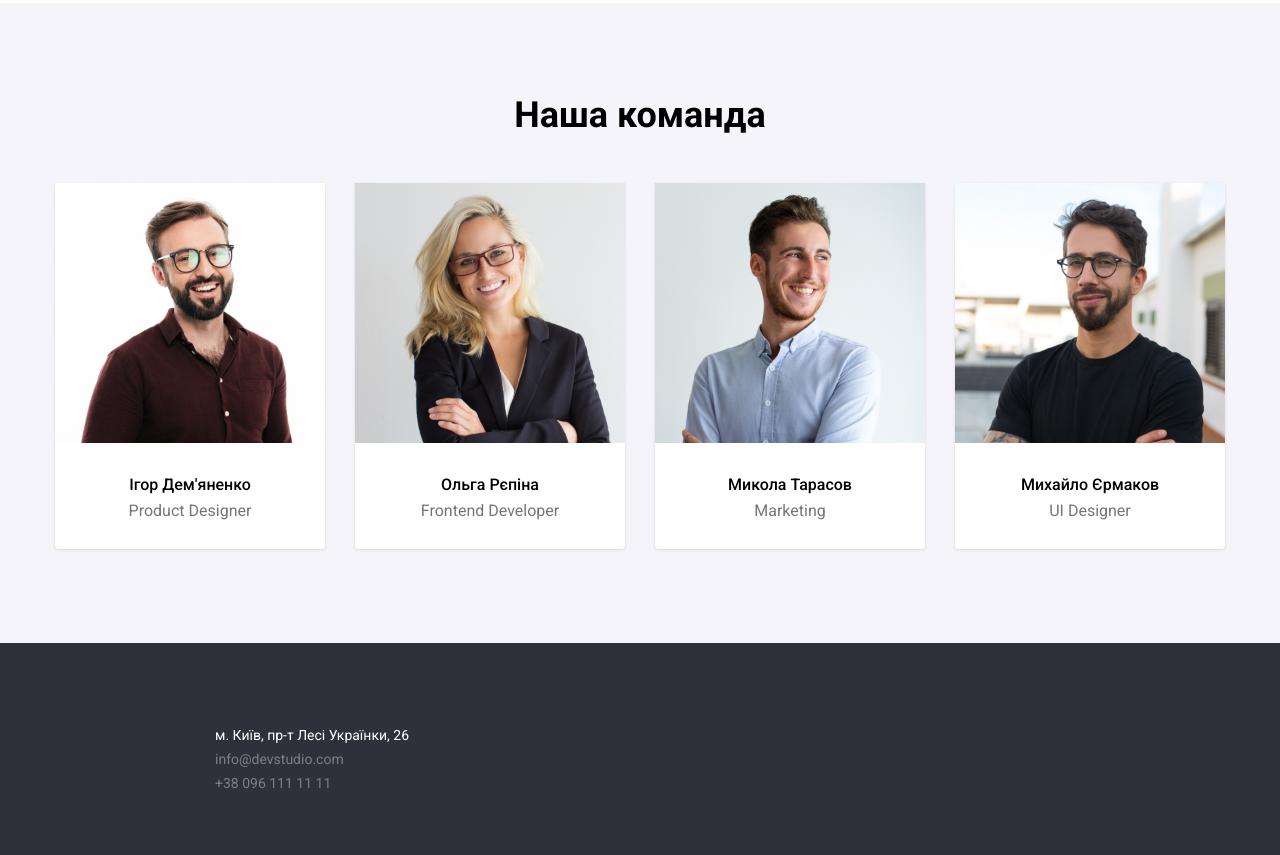
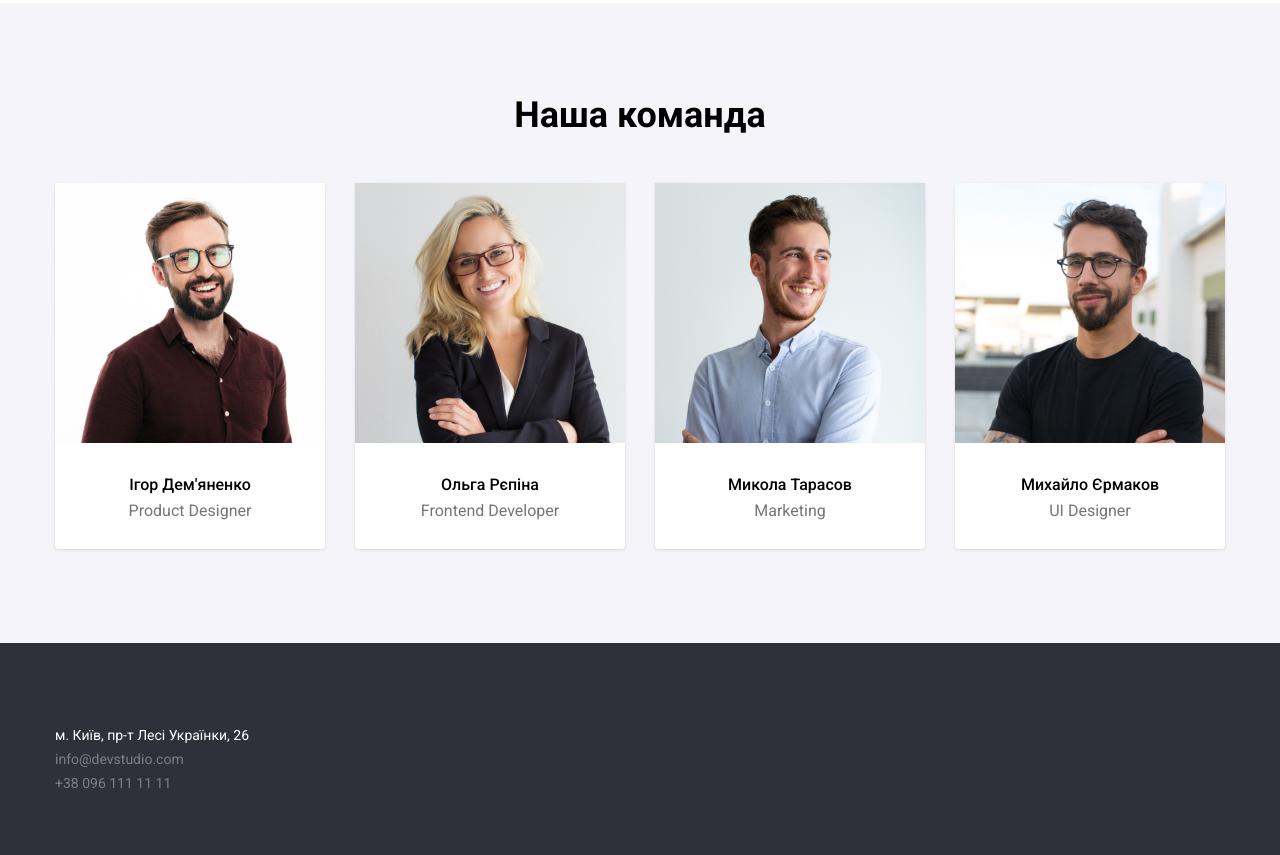
Before and after one commit to Vadym907/WebStudio, a plain HTML site: page index.html in a window 1280 px wide. Shown: the part 1581-2436 px from the top of the page. Drawn offline with Linux system fonts and the light colour scheme.

Commit message:
Update style.css

```diff
--- a/style.css
+++ b/style.css
@@ -265,12 +265,12 @@
 .footer_container {
     padding-top: 60px;
     padding-bottom: 60px;
-    max-width: 231px;
+    max-width: 1170px;
+    margin: 0 auto;
     width: 100%;
     display: flex;
     flex-direction: column;
     align-items: flex-start;
-    padding-left: 215px;
 }
 
 .footer_container--adress {
@@ -366,4 +366,5 @@
     line-height: 30px;
     letter-spacing: 3%;
     padding: 0 24px;
+
 }
```
